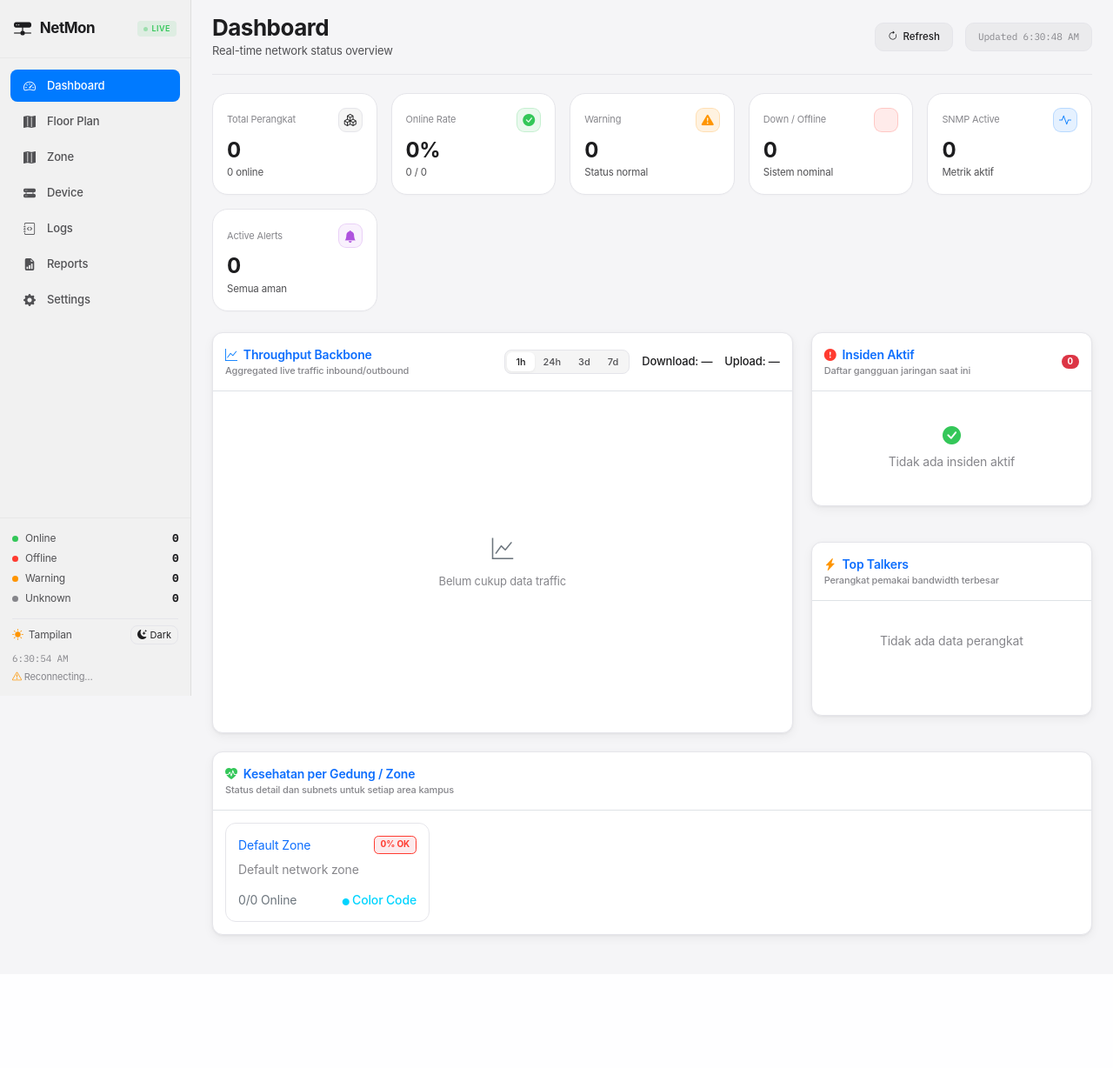
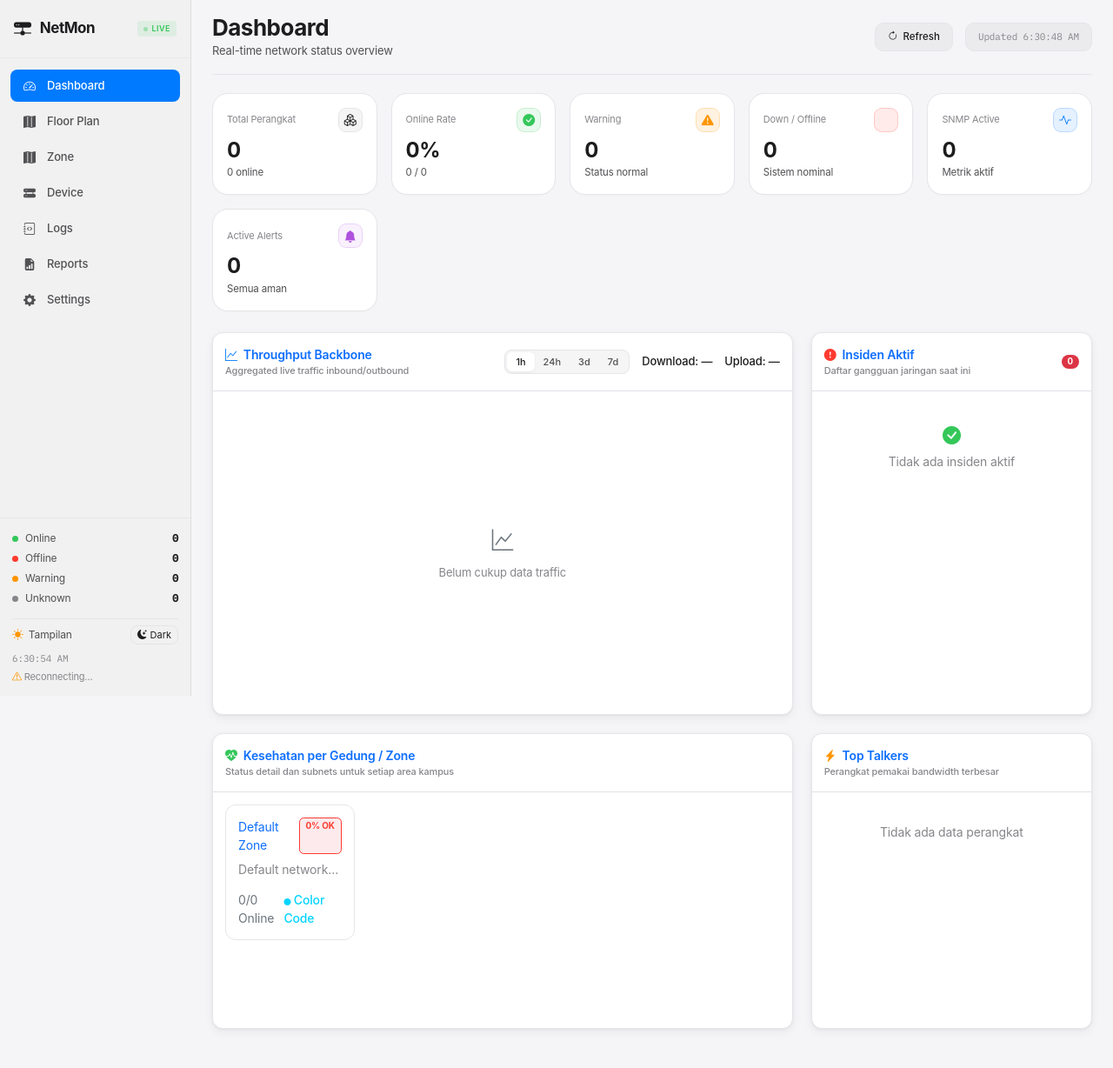
Before and after one commit to bagusazizulamri/netmon, a Flask app: page / in a window 1280 px wide. Shown: the whole page at 87% size. Before the commit the page ends 1082 px from the top, so only its background shows below. Run offline with Flask 3, Linux system fonts and the light colour scheme; data comes from the database, SQL or seed files in the repository; data that the repository does not hold is empty; some libraries are stand-ins or nearby versions.

Commit message:
style: reorganize dashboard layout into two clean rows of 8-4 splits, aligning active incidents with the throughput chart and zone health with top talkers

```diff
--- a/static/css/style.css
+++ b/static/css/style.css
@@ -1889,3 +1889,12 @@ body.theme-win7 .incident-list-item:hover {
   border-color: #3c7fb1 !important;
   background: #eaf6fd !important;
 }
+
+/* ============================================================ DASHBOARD LAYOUT REFACTORING */
+.traffic-chart-container-fluid {
+  position: absolute;
+  top: 16px;
+  left: 16px;
+  right: 16px;
+  bottom: 16px;
+}
--- a/templates/dashboard.html
+++ b/templates/dashboard.html
@@ -140,11 +140,11 @@
   </div>
 </div>
 
-<!-- ===== MAIN SECTION: THROUGHPUT & RIGHT COLUMN ===== -->
+<!-- ===== MAIN SECTION: THROUGHPUT & INSIDEN AKTIF ===== -->
 <div class="row g-4 mb-4 align-items-stretch">
   <!-- Left Side: Throughput Backbone Area Chart -->
   <div class="col-12 col-xl-8">
-    <div class="nm-panel h-100 p-0 d-flex flex-column" style="min-height: 440px;">
+    <div class="nm-panel h-100 p-0 d-flex flex-column" style="min-height: 420px;">
       <div class="panel-header border-bottom p-3 d-flex justify-content-between align-items-center flex-wrap gap-2" style="background: transparent;">
         <div>
           <span class="fw-600 fs-6 text-primary"><i class="bi bi-graph-up me-2 text-accent"></i>Throughput Backbone</span>
@@ -168,18 +168,16 @@
           <i class="bi bi-graph-up text-secondary fs-3 d-block mb-2"></i>
           <span style="font-size: 13px;">Belum cukup data traffic</span>
         </div>
-        <div id="traffic-chart-container" style="position: relative; height: 320px; width: 100%;">
+        <div id="traffic-chart-container" class="traffic-chart-container-fluid">
           <canvas id="throughputChart"></canvas>
         </div>
       </div>
     </div>
   </div>
 
-  <!-- Right Side: Active Incidents & Top Talkers -->
-  <div class="col-12 col-xl-4 d-flex flex-column">
-    <div class="d-flex flex-column gap-4 flex-grow-1">
-      <!-- Active Incidents -->
-      <div class="nm-panel p-0 flex-grow-1 d-flex flex-column" style="height: 0; min-height: 200px;">
+  <!-- Right Side: Active Incidents -->
+  <div class="col-12 col-xl-4">
+    <div class="nm-panel h-100 p-0 d-flex flex-column" style="min-height: 420px;">
       <div class="panel-header border-bottom p-3 d-flex justify-content-between align-items-center" style="background: transparent;">
         <div>
           <span class="fw-600 fs-6 text-primary"><i class="bi bi-exclamation-circle-fill me-2 text-danger"></i>Insiden Aktif</span>
@@ -191,9 +189,31 @@
         <div class="text-center text-muted py-4">Loading alerts…</div>
       </div>
     </div>
+  </div>
+</div>
 
-      <!-- Top Talkers -->
-      <div class="nm-panel p-0 flex-grow-1 d-flex flex-column" style="height: 0; min-height: 200px;">
+<!-- ===== BOTTOM ROW: HEALTH PER ZONE & TOP TALKERS ===== -->
+<div class="row g-4 mb-4 align-items-stretch">
+  <!-- Left Side: Health per Zone -->
+  <div class="col-12 col-xl-8">
+    <div class="nm-panel h-100 p-0 d-flex flex-column" style="min-height: 320px;">
+      <div class="panel-header border-bottom p-3" style="background: transparent;">
+        <div>
+          <span class="fw-600 fs-6 text-primary"><i class="bi bi-heart-pulse-fill me-2 text-success"></i>Kesehatan per Gedung / Zone</span>
+          <div class="text-xs text-muted mt-0.5" style="font-size: 11px;">Status detail dan subnets untuk setiap area kampus</div>
+        </div>
+      </div>
+      <div class="panel-body p-3 flex-grow-1">
+        <div class="row g-3" id="zone-health-grid">
+          <div class="col-12 text-center text-muted py-5">Loading zone health data…</div>
+        </div>
+      </div>
+    </div>
+  </div>
+
+  <!-- Right Side: Top Talkers -->
+  <div class="col-12 col-xl-4">
+    <div class="nm-panel h-100 p-0 d-flex flex-column" style="min-height: 320px;">
       <div class="panel-header border-bottom p-3 d-flex justify-content-between align-items-center" style="background: transparent;">
         <div>
           <span class="fw-600 fs-6 text-primary"><i class="bi bi-lightning-charge-fill me-2 text-warning"></i>Top Talkers</span>
@@ -203,23 +223,6 @@
       <div class="panel-body p-3 flex-grow-1" style="overflow-y: auto;" id="top-talkers-list">
         <div class="text-center text-muted py-4">Loading top devices…</div>
       </div>
-      </div>
-    </div>
-  </div>
-</div>
-
-<!-- ===== BOTTOM SECTION: HEALTH PER ZONE ===== -->
-<div class="nm-panel p-0 mb-4">
-  <div class="panel-header border-bottom p-3" style="background: transparent;">
-    <div>
-      <span class="fw-600 fs-6 text-primary"><i class="bi bi-heart-pulse-fill me-2 text-success"></i>Kesehatan per Gedung / Zone</span>
-      <div class="text-xs text-muted mt-0.5" style="font-size: 11px;">Status detail dan subnets untuk setiap area kampus</div>
-    </div>
-  </div>
-  <div class="panel-body p-3">
-    <div class="row g-3" id="zone-health-grid">
-      <!-- Rendered dynamically -->
-      <div class="col-12 text-center text-muted py-5">Loading zone health data…</div>
     </div>
   </div>
 </div>
```
Lines whose indentation alone changed are shown as unchanged.
